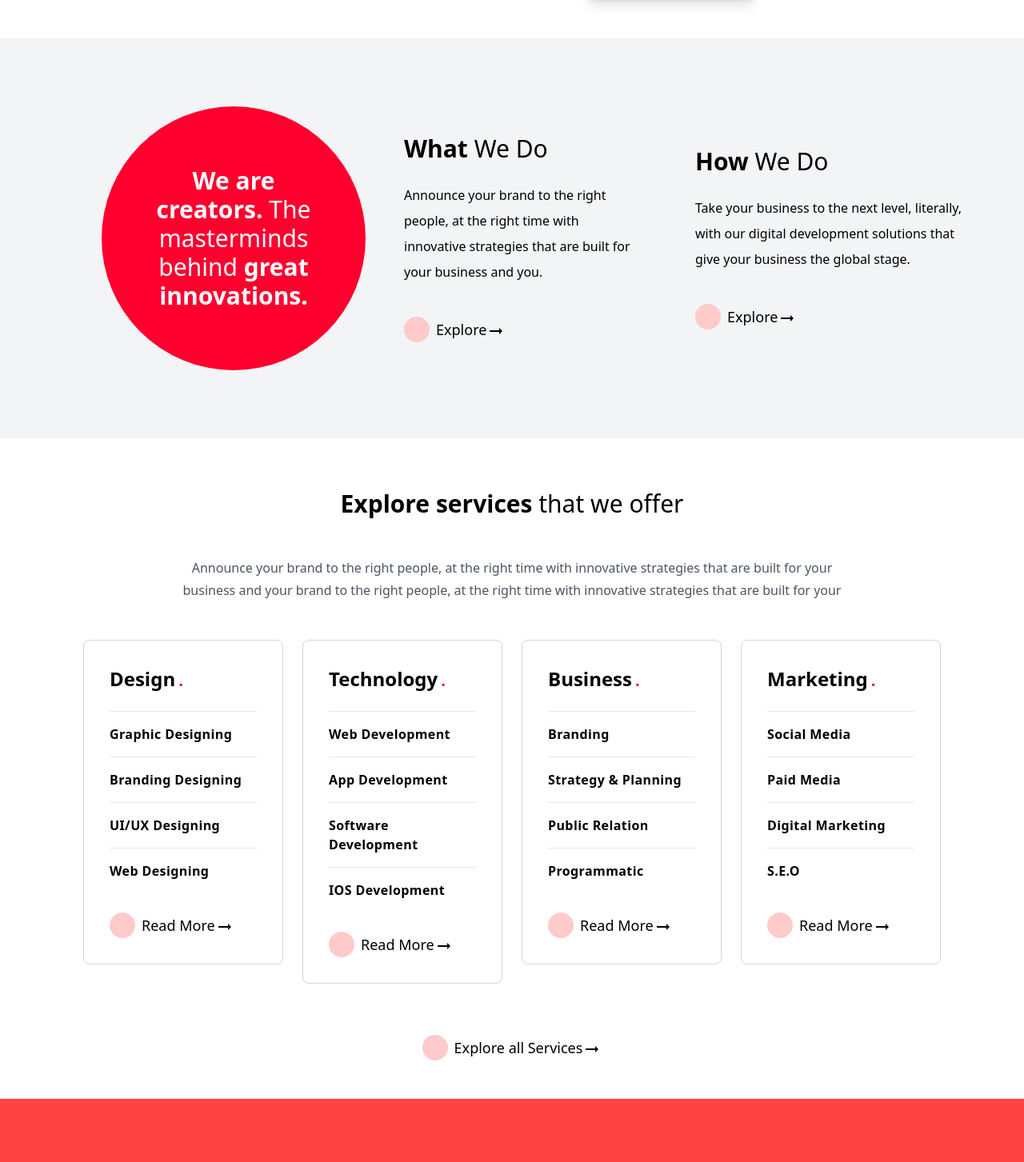
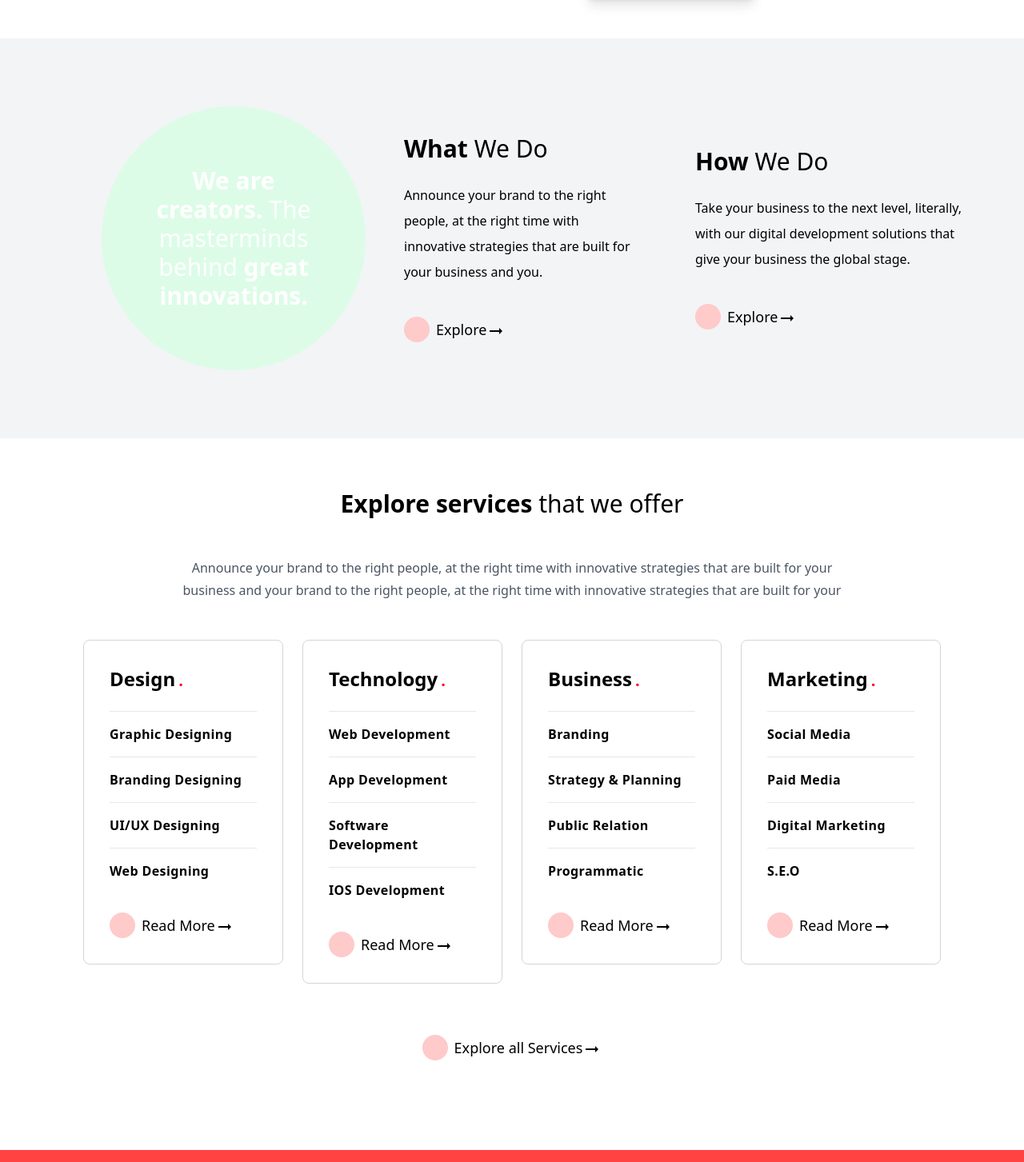
Before and after one commit to rkcoola792/media-dynox-revamped, a React (Vite) app: page / in a window 1280 px wide. Shown: the part 564-2017 px from the top of the page at 80% size. Built offline with nearby package versions, Linux system fonts and the light colour scheme.

Commit message:
circle fixed

```diff
--- a/src/components/Homepage/Section1.jsx
+++ b/src/components/Homepage/Section1.jsx
@@ -93,6 +93,7 @@ const Section1 = () => {
             backgroundColor: "red",
             borderRadius: "50%",
             opacity: "50%",
+            // zIndex:10
           }}
         />
       </div>
--- a/src/components/Homepage/Section2.jsx
+++ b/src/components/Homepage/Section2.jsx
@@ -6,9 +6,9 @@ import Explore from "../Explore/Explore";
 
 const Section2 = () => {
   return (
-    <div className="bg-gray-100 sm:h-[500px] px-8  w-screen sm:flex sm:flex-row  lg:gap-12 sm:gap-6  md:gap-8 lg:px-24 sm:px-12  py-24 sm:py-0 flex flex-col items-center justify-center gap-8 mt-12 z-10">
+    <div className="bg-gray-100 sm:h-[500px] px-8  w-screen sm:flex sm:flex-row  lg:gap-12 sm:gap-6  md:gap-8 lg:px-24 sm:px-12  py-24 sm:py-0 flex flex-col items-center justify-center gap-8 mt-12 z-10  ">
       <motion.div
-        className=" py-4 px-2 circle bg-mainred lg:h-[330px] lg:w-[330px] sm:h-[230px] sm:w-[230px] rounded-[50%] text-white flex justify-center items-center text-center hover:bg-[#222] h-[300px] w-[300px] transition duration-450 ease-out hover:ease-in cursor-pointer z-30"
+        className=" py-4 px-2 circle bg-green-100 lg:h-[330px] lg:w-[330px] sm:h-[230px] sm:w-[230px] rounded-[50%] text-white flex justify-center items-center text-center hover:bg-[#222] h-[300px] w-[300px] transition duration-450 ease-out hover:ease-in cursor-pointer relative z-30 "
         initial={{ opacity: 0, y: 75 }}
         whileInView={{ opacity: 1, y: 0 }}
         transition={{ duration: 0.5, delay: 0.1 }}
@@ -19,7 +19,7 @@ const Section2 = () => {
           whileInView={{ opacity: 1, y: 0 }}
           transition={{ duration: 0.5, delay: 0.1 }}
         >
-          <h1 className="lg:text-2xl xl:text-3xl sm:text-lg  p-6 px-8 text-2xl leading-9 ">
+          <h1 className="lg:text-2xl xl:text-3xl sm:text-lg z-30  p-6 px-8 text-2xl leading-9 ">
             <span className="font-bold">We are creators.</span> The masterminds
             behind <span className="font-bold">great innovations.</span>
           </h1>
--- a/src/components/Homepage/Section3.jsx
+++ b/src/components/Homepage/Section3.jsx
@@ -7,9 +7,9 @@ import Cards from "../Cards/Cards";
 
 const Section3 = () => {
   return (
-    <div className="section-3 flex flex-col items-center sm:px-24  gap-12 mt-16 z-50 ">
+    <div className="section-3 flex flex-col items-center sm:px-24  gap-12 py-16 h-auto z-30 bg-white relative ">
       <motion.h1
-        className="text-3xl text-center"
+        className="text-3xl text-center z-30"
         initial={{ opacity: 0, y: 75 }}
         whileInView={{ opacity: 1, y: 0 }}
         transition={{ duration: 0.5, delay: 0.1 }}
```
